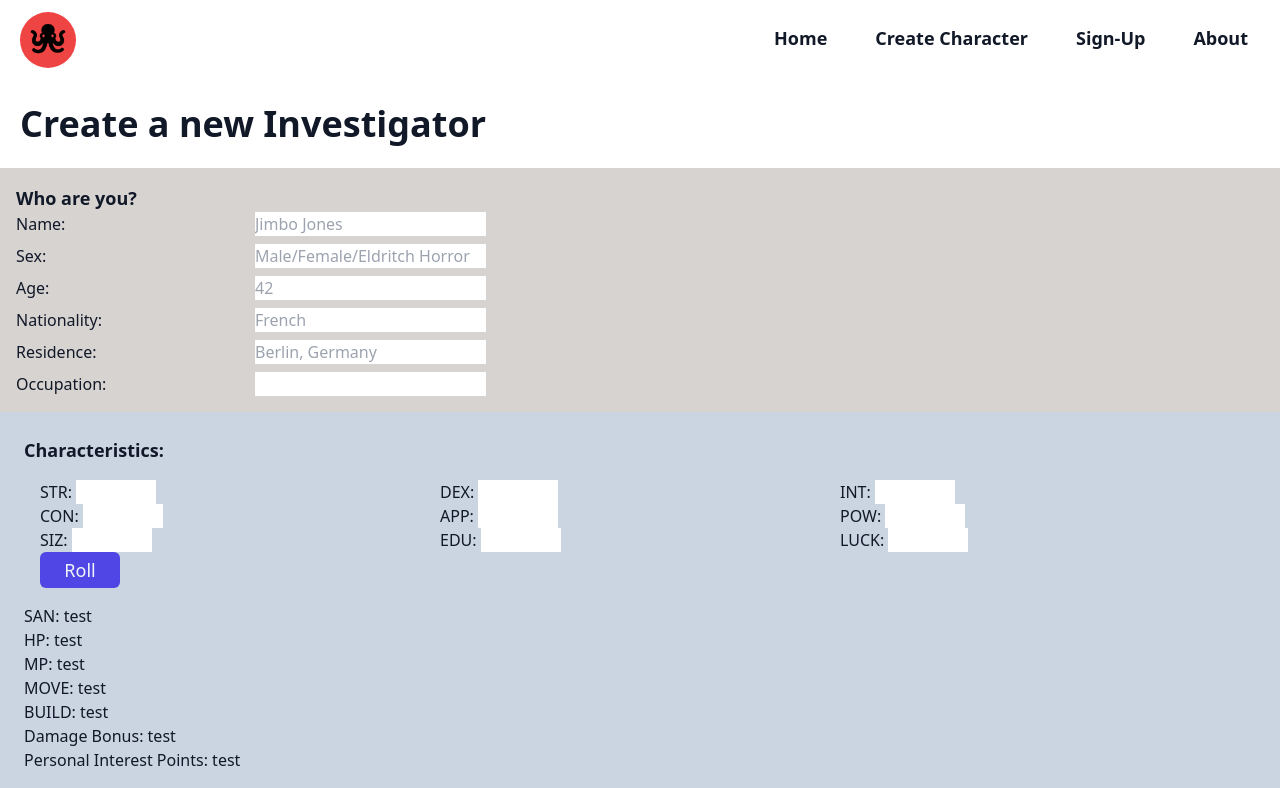
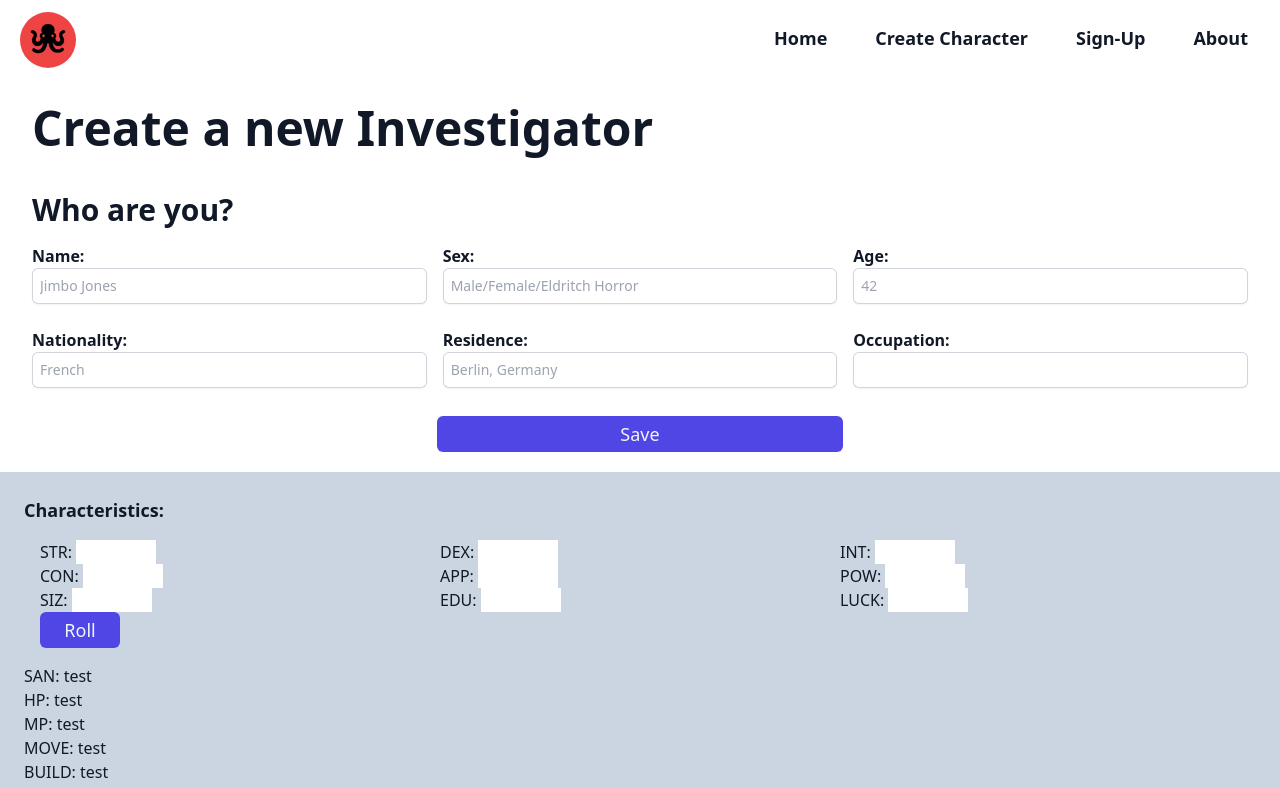
Before and after one commit to Bonyony/coc_character_creator, a React (Vite) app: page /create in a window 1280 px wide. Shown: the top 788 px of the page. Built offline with nearby package versions, Linux system fonts and the light colour scheme; the HTML template or start-up script is replaced by a standard one.

Commit message:
made the character ui better

```diff
--- a/index.html
+++ b/index.html
@@ -8,7 +8,7 @@
       href="/public/icons8-octopus-64.png"
     />
     <meta name="viewport" content="width=device-width, initial-scale=1.0" />
-    <title>Cthulhu's Creator</title>
+    <title>Cthulhu Creator</title>
   </head>
   <body>
     <div id="root"></div>
--- a/src/components/Footer.jsx
+++ b/src/components/Footer.jsx
@@ -35,7 +35,7 @@ const Footer = () => {
         </Link>
       </div>
       <div id="legal" className="text-xs">
-        <p>Cthulhu's Creator 2024</p>
+        <p>Cthulhu Creator 2024</p>
       </div>
     </div>
   );
--- a/src/components/InvestigatorBase.jsx
+++ b/src/components/InvestigatorBase.jsx
@@ -2,28 +2,89 @@ import React from "react";
 
 const InvestigatorBase = () => {
   return (
-    <div id="investigator" className="bg-stone-300">
-      <table className="m-4 ">
-        <thead>
-          <h2 className="text-lg font-bold">Who are you?</h2>
-        </thead>
-        <tbody className="grid grid-cols-2 gap-2">
-          <label htmlFor="name">Name: </label>
-          <input type="text" name="name" placeholder="Jimbo Jones" required />
-          <label htmlFor="sex">Sex: </label>
-          <input type="text" placeholder="Male/Female/Eldritch Horror" />
-          <label htmlFor="age">Age: </label>
-          <input type="number" min={1} placeholder={42} />
-          <label htmlFor="nationality">Nationality: </label>
-          <input type="text" placeholder="French" />
-          <label htmlFor="residence">Residence: </label>
-          <input type="text" placeholder="Berlin, Germany" />
+    <div id="investigator" className="bg-inherit">
+      <div className="m-4 px-4">
+        <h2 className="text-3xl font-black ">Who are you?</h2>
+        <form>
+          <div className="grid grid-cols-3 gap-4 mt-4">
+            <div className="mb-2">
+              <label htmlFor="name" className="font-bold">
+                Name:{" "}
+              </label>
+              <input
+                type="text"
+                name="name"
+                placeholder="Jimbo Jones"
+                className="block w-full rounded-md border-0 px-2 py-1.5 text-gray-900 shadow-sm ring-1 ring-inset ring-gray-300 placeholder:text-gray-400 focus:ring-2 focus:ring-inset focus:ring-indigo-600 sm:text-sm sm:leading-6"
+                required
+              />
+            </div>
+            <div className="mb-2">
+              <label htmlFor="sex" className="font-bold">
+                Sex:{" "}
+              </label>
+              <input
+                type="text"
+                placeholder="Male/Female/Eldritch Horror"
+                className="block w-full rounded-md border-0 px-2 py-1.5 text-gray-900 shadow-sm ring-1 ring-inset ring-gray-300 placeholder:text-gray-400 focus:ring-2 focus:ring-inset focus:ring-indigo-600 sm:text-sm sm:leading-6"
+              />
+            </div>
+            <div className="mb-2">
+              <label htmlFor="age" className="font-bold">
+                Age:{" "}
+              </label>
+              <input
+                type="number"
+                min={14}
+                max={120}
+                placeholder={42}
+                className="block w-full rounded-md border-0 px-2 py-1.5 text-gray-900 shadow-sm ring-1 ring-inset ring-gray-300 placeholder:text-gray-400 focus:ring-2 focus:ring-inset focus:ring-indigo-600 sm:text-sm sm:leading-6"
+              />
+            </div>
+            <div className="mb-2">
+              <label htmlFor="nationality" className="font-bold">
+                Nationality:{" "}
+              </label>
+              <input
+                type="text"
+                placeholder="French"
+                className="block w-full rounded-md border-0 px-2 py-1.5 text-gray-900 shadow-sm ring-1 ring-inset ring-gray-300 placeholder:text-gray-400 focus:ring-2 focus:ring-inset focus:ring-indigo-600 sm:text-sm sm:leading-6"
+              />
+            </div>
+            <div className="mb-2">
+              <label htmlFor="residence" className="font-bold">
+                Residence:{" "}
+              </label>
+              <input
+                type="text"
+                placeholder="Berlin, Germany"
+                className="block w-full rounded-md border-0 px-2 py-1.5 text-gray-900 shadow-sm ring-1 ring-inset ring-gray-300 placeholder:text-gray-400 focus:ring-2 focus:ring-inset focus:ring-indigo-600 sm:text-sm sm:leading-6"
+              />
+            </div>
 
-          {/* This will have many options and is required */}
-          <label htmlFor="name">Occupation: </label>
-          <input type="text" name="occupation" required />
-        </tbody>
-      </table>
+            {/* This will have many options and is required */}
+            <div className="mb-2">
+              <label htmlFor="name" className="font-bold">
+                Occupation:{" "}
+              </label>
+              <input
+                type="text"
+                name="occupation"
+                className="block w-full rounded-md border-0 px-2 py-1.5 text-gray-900 shadow-sm ring-1 ring-inset ring-gray-300 placeholder:text-gray-400 focus:ring-2 focus:ring-inset focus:ring-indigo-600 sm:text-sm sm:leading-6"
+                required
+              />
+            </div>
+          </div>
+          <div className="my-5 flex justify-center">
+            <button
+              type="submit"
+              className="w-1/3 bg-indigo-600 py-1 min-w-20 text-lg text-slate-100 rounded-md hover:bg-indigo-800 transition-all duration-100"
+            >
+              Save
+            </button>
+          </div>
+        </form>
+      </div>
     </div>
   );
 };
--- a/src/pages/CharacterCreator.jsx
+++ b/src/pages/CharacterCreator.jsx
@@ -8,7 +8,7 @@ import {
 const CharacterCreator = () => {
   return (
     <div id="main">
-      <h1 className="text-4xl mx-5 my-6 font-black">
+      <h1 className="text-5xl mx-8 my-6 font-black">
         Create a new Investigator
       </h1>
       <div className="flex flex-col justify-center">
--- a/src/pages/SignUp.jsx
+++ b/src/pages/SignUp.jsx
@@ -5,81 +5,81 @@ const SignUp = () => {
   return (
     <div>
       <div className="flex flex-col justify-center m-5">
-        <div class="flex min-h-full flex-col justify-center px-6 py-12 lg:px-8">
-          <div class="sm:mx-auto sm:w-full sm:max-w-sm flex flex-row justify-evenly">
+        <div className="flex min-h-full flex-col justify-center px-6 py-12 lg:px-8">
+          <div className="sm:mx-auto sm:w-full sm:max-w-sm flex flex-row justify-evenly">
             <img
-              class=" h-20 w-auto bg-red-500 rounded-full p-2 hover:bg-indigo-500 transition-all duration-300"
+              className=" h-20 w-auto bg-red-500 rounded-full p-2 hover:bg-indigo-500 transition-all duration-300"
               src={squid}
               alt="Logo"
             />
-            <h2 class="p-2 text-end text-balance text-2xl  underline font-bold leading-9 tracking-tight text-indigo-600 ">
+            <h2 className="p-2 text-end text-balance text-2xl  underline font-bold leading-9 tracking-tight text-indigo-600 ">
               Sign-Up for your new account
             </h2>
           </div>
 
-          <div class="mt-10 sm:mx-auto sm:w-full sm:max-w-sm">
-            <form class="space-y-6" action="#" method="POST">
+          <div className="mt-10 sm:mx-auto sm:w-full sm:max-w-sm">
+            <form className="space-y-6" action="#" method="POST">
               <div>
                 <label
                   for="email"
-                  class="block text-sm font-medium leading-6 text-gray-900"
+                  className="block text-sm font-medium leading-6 text-gray-900"
                 >
                   Username
                 </label>
-                <div class="mt-2">
+                <div className="mt-2">
                   <input
                     id="username"
                     name="username"
                     type="text"
                     required
-                    class="block w-full rounded-md border-0 px-2 py-1.5 text-gray-900 shadow-sm ring-1 ring-inset ring-gray-300 placeholder:text-gray-400 focus:ring-2 focus:ring-inset focus:ring-indigo-600 sm:text-sm sm:leading-6"
+                    className="block w-full rounded-md border-0 px-2 py-1.5 text-gray-900 shadow-sm ring-1 ring-inset ring-gray-300 placeholder:text-gray-400 focus:ring-2 focus:ring-inset focus:ring-indigo-600 sm:text-sm sm:leading-6"
                   />
                 </div>
               </div>
               <div>
                 <label
                   for="email"
-                  class="block text-sm font-medium leading-6 text-gray-900"
+                  className="block text-sm font-medium leading-6 text-gray-900"
                 >
                   Email address
                 </label>
-                <div class="mt-2">
+                <div className="mt-2">
                   <input
                     id="email"
                     name="email"
                     type="email"
                     autocomplete="email"
                     required
-                    class="block w-full rounded-md border-0 px-2 py-1.5 text-gray-900 shadow-sm ring-1 ring-inset ring-gray-300 placeholder:text-gray-400 focus:ring-2 focus:ring-inset focus:ring-indigo-600 sm:text-sm sm:leading-6"
+                    className="block w-full rounded-md border-0 px-2 py-1.5 text-gray-900 shadow-sm ring-1 ring-inset ring-gray-300 placeholder:text-gray-400 focus:ring-2 focus:ring-inset focus:ring-indigo-600 sm:text-sm sm:leading-6"
                   />
                 </div>
               </div>
 
               <div>
-                <div class="flex items-center justify-between">
+                <div className="flex items-center justify-between">
                   <label
                     for="password"
-                    class="block text-sm font-medium leading-6 text-gray-900"
+                    className="block text-sm font-medium leading-6 text-gray-900"
                   >
                     Password
                   </label>
-                  <div class="text-sm">
+                  <div className="text-sm">
                     <a
                       href="#"
-                      class="font-semibold text-indigo-600 hover:text-indigo-800"
+                      className="font-semibold text-indigo-600 hover:text-indigo-800"
                     >
                       Forgot password?
                     </a>
                   </div>
                 </div>
-                <div class="mt-2">
+                <div className="mt-2">
                   <input
                     id="password"
                     name="password"
                     type="password"
                     autocomplete="current-password"
                     required
-                    class="block w-full rounded-md border-0 px-2 py-1.5 text-gray-900 shadow-sm ring-1 ring-inset ring-gray-300 placeholder:text-gray-400 focus:ring-2 focus:ring-inset focus:ring-indigo-600 sm:text-sm sm:leading-6"
+                    className="block w-full rounded-md border-0 px-2 py-1.5 text-gray-900 shadow-sm ring-1 ring-inset ring-gray-300 placeholder:text-gray-400 focus:ring-2 focus:ring-inset focus:ring-indigo-600 sm:text-sm sm:leading-6"
                   />
                 </div>
               </div>
@@ -87,7 +87,7 @@ const SignUp = () => {
               <div>
                 <button
                   type="submit"
-                  class="flex w-full justify-center rounded-md bg-indigo-600 px-3 py-1.5 text-sm font-semibold leading-6 text-white shadow-sm hover:bg-indigo-800 focus-visible:outline focus-visible:outline-2 focus-visible:outline-offset-2 focus-visible:outline-indigo-600 transition-all duration-200"
+                  className="flex w-full justify-center rounded-md bg-indigo-600 px-3 py-1.5 text-sm font-semibold leading-6 text-white shadow-sm hover:bg-indigo-800 focus-visible:outline focus-visible:outline-2 focus-visible:outline-offset-2 focus-visible:outline-indigo-600 transition-all duration-200"
                 >
                   Sign-Up
                 </button>
```
